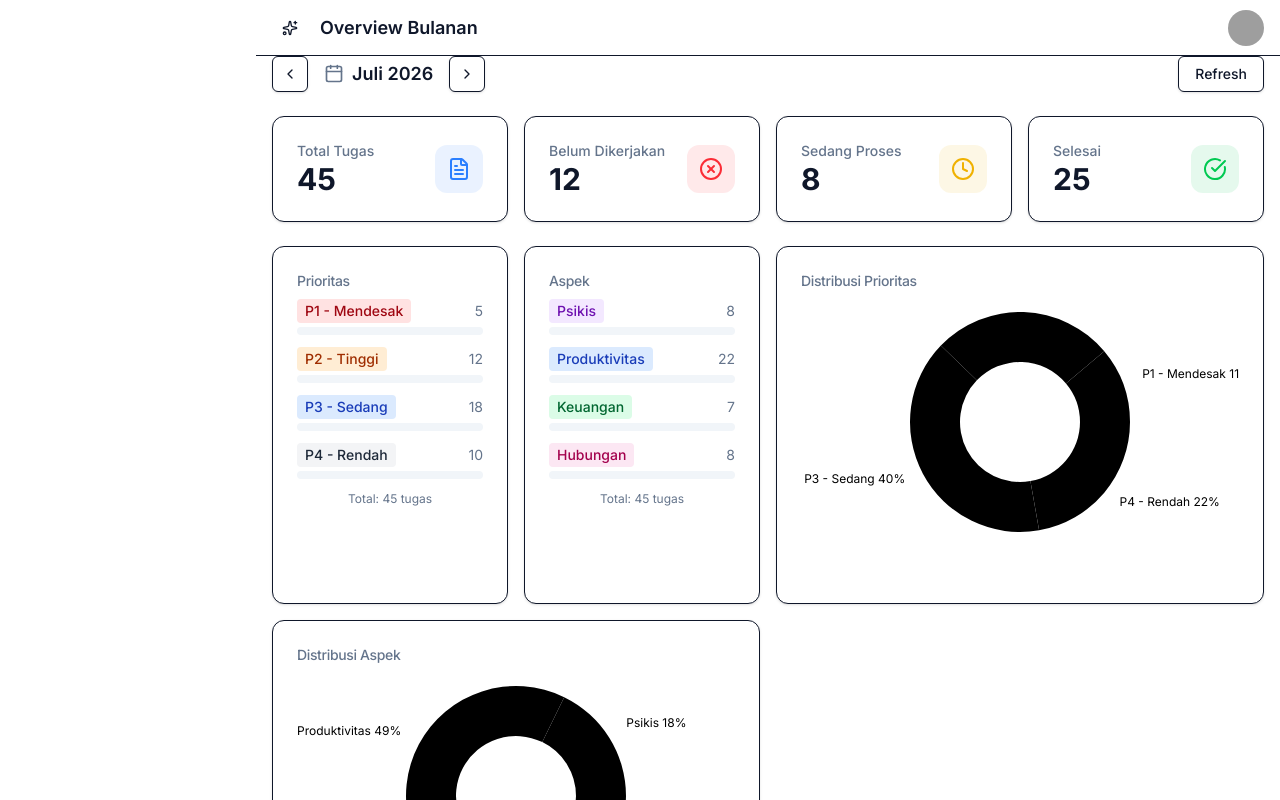
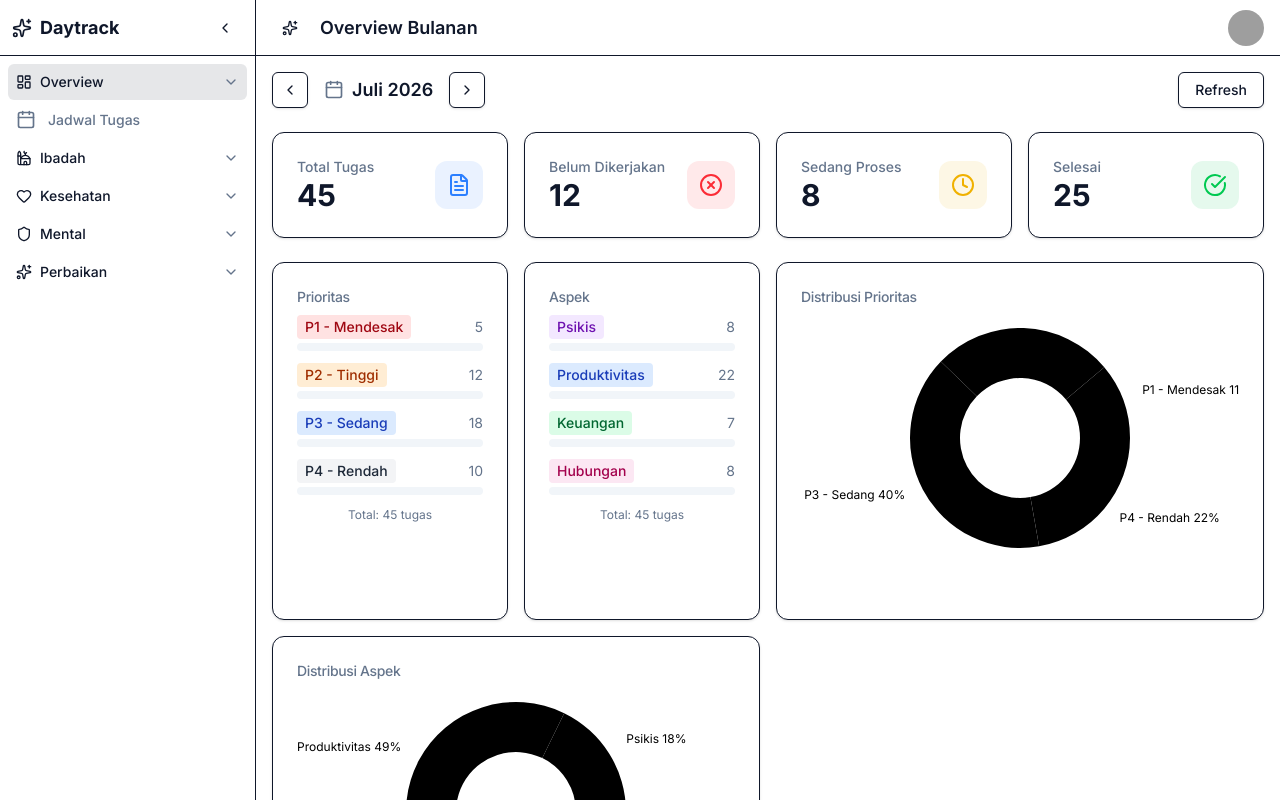
Before and after one commit to adakahroti-hue/daytrack, a Next.js app: page /overview/bulanan in a window 1280 px wide. Shown: the top 800 px of the page. Built offline with nearby package versions, Linux system fonts and the light colour scheme; grey boxes are pictures that could not be loaded.

Commit message:
fix: sidebar missing on desktop layout
- Add Sidebar component to desktop flex container
- Desktop: Sidebar + Header/main content side by side
- Mobile: Sidebar overlay + Header/main content stacked

```diff
--- a/src/app/(dashboard)/layout.tsx
+++ b/src/app/(dashboard)/layout.tsx
@@ -30,10 +30,6 @@ export default function DashboardLayout({
     setSidebarOpen(!sidebarOpen)
   }
 
-  // On mobile, sidebar is an overlay controlled by sidebarOpen
-  // On desktop, sidebar is always visible (sidebarOpen controls collapse)
-  const isSidebarVisible = isMobile ? sidebarOpen : true
-
   return (
     <QueryClientProvider client={queryClient}>
       <div className="min-h-screen bg-background">
@@ -52,18 +48,23 @@ export default function DashboardLayout({
         )}
 
         {/* Desktop: Sidebar + main content side by side */}
-        <div className={isMobile ? '' : (sidebarOpen ? 'lg:pl-64' : 'lg:pl-16')}>
-          {/* Header - always rendered */}
-          <Header
-            onMenuClick={handleSidebarToggle}
-            onSidebarToggle={handleSidebarToggle}
-          />
+        {!isMobile && (
+          <div className="hidden lg:flex lg:min-h-screen">
+            <Sidebar isOpen={true} onToggle={handleSidebarToggle} />
+            <div className="flex-1 flex flex-col min-w-0">
+              <Header onMenuClick={handleSidebarToggle} onSidebarToggle={handleSidebarToggle} />
+              <main className="flex-1 p-4">{children}</main>
+            </div>
+          </div>
+        )}
 
-          {/* Page content */}
-          <main className="pt-0 pb-4 px-3 lg:px-4">
-            {children}
-          </main>
-        </div>
+        {/* Mobile: Header + content (sidebar is overlay above) */}
+        {isMobile && (
+          <div className="lg:hidden flex flex-col min-h-screen">
+            <Header onMenuClick={handleSidebarToggle} onSidebarToggle={handleSidebarToggle} />
+            <main className="flex-1 p-3">{children}</main>
+          </div>
+        )}
       </div>
     </QueryClientProvider>
   )
```
